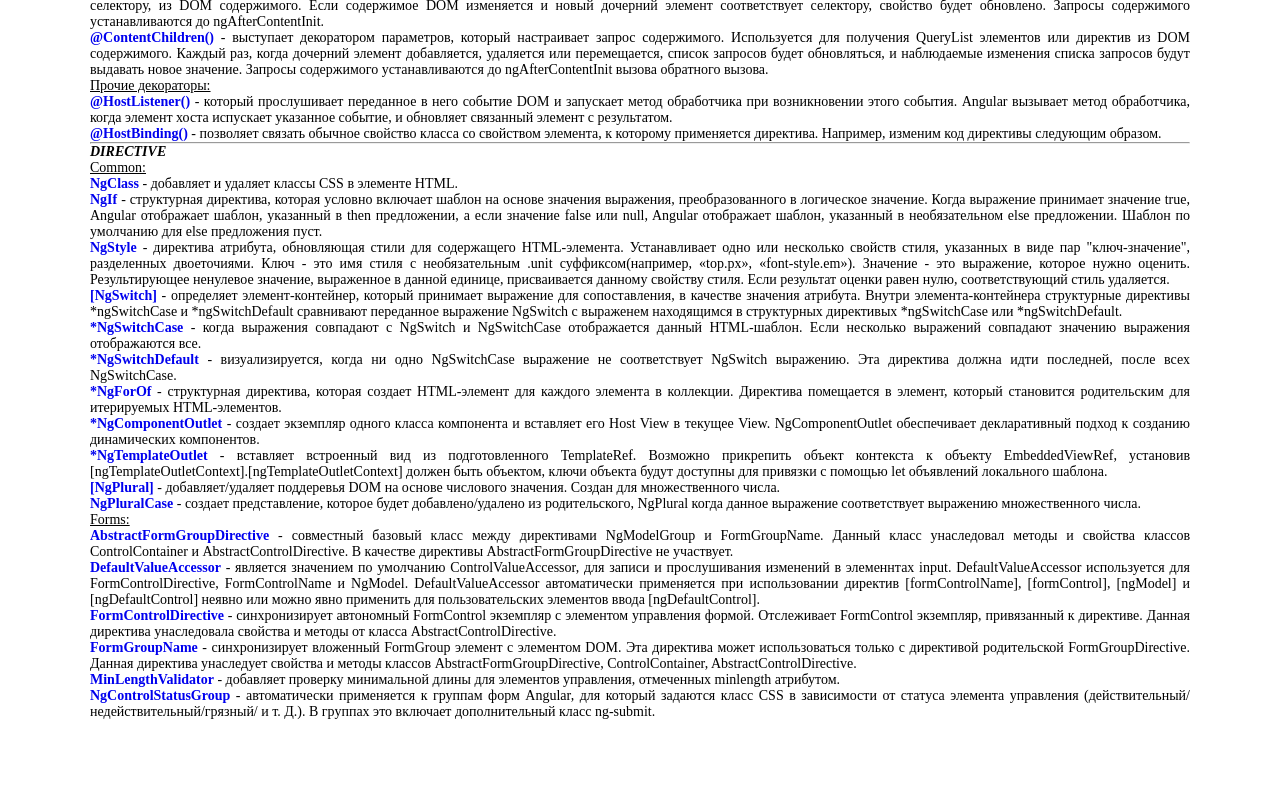
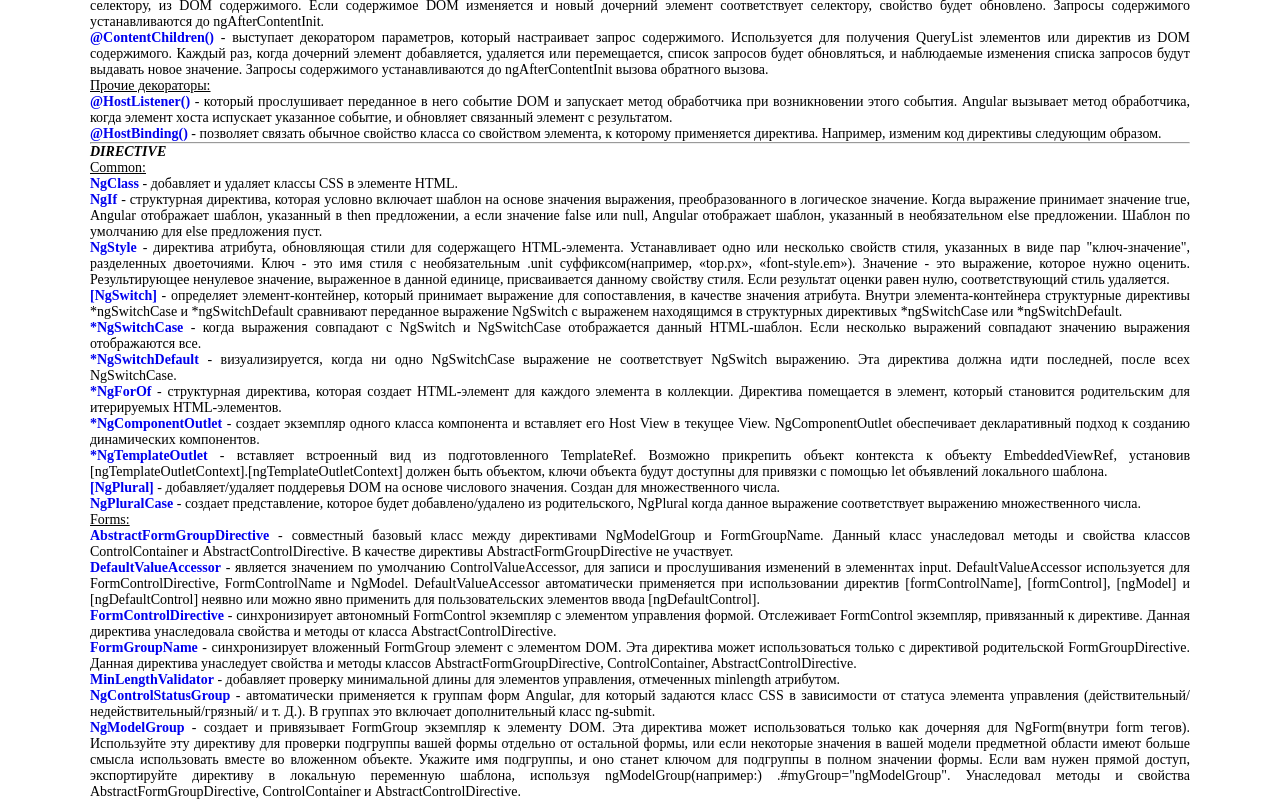
Before and after one commit to ArtemKashirin/API, an Angular app: page / in a window 1280 px wide. Shown: the part 1062-1862 px from the top of the page. Before the commit the page ends 1782 px from the top, so only its background shows below. Built offline with nearby package versions, Linux system fonts and the light colour scheme.

Commit message:
DIRECTIVE: NgModelGroup

```diff
--- a/src/app/app.component.html
+++ b/src/app/app.component.html
@@ -58,3 +58,4 @@
 <app-form-group-name></app-form-group-name>
 <app-min-length-validator></app-min-length-validator>
 <app-ng-control-status-group></app-ng-control-status-group>
+<app-ng-model-group></app-ng-model-group>
--- /dev/null
+++ b/src/app/directive/ng-model-group/ng-model-group.component.html
@@ -0,0 +1,24 @@
+<p><b><a [href] = "this.NgModelGroup">NgModelGroup</a></b> - создает и привязывает FormGroup экземпляр к элементу DOM. Эта директива может
+  использоваться только как дочерняя для NgForm(внутри form тегов). Используйте эту директиву для проверки подгруппы вашей формы отдельно
+  от остальной формы, или если некоторые значения в вашей модели предметной области имеют больше смысла использовать вместе во
+  вложенном объекте. Укажите имя подгруппы, и оно станет ключом для подгруппы в полном значении формы. Если вам нужен прямой доступ,
+  экспортируйте директиву в локальную переменную шаблона, используя ngModelGroup(например:) .#myGroup="ngModelGroup". Унаследовал
+методы и свойства AbstractFormGroupDirective, ControlContainer и AbstractControlDirective.</p>
+
+<!--
+<div>
+  <form #f = "ngForm" (ngSubmit) = "this.onSubmit(f, nameCtrl)">
+    <p *ngIf="nameCtrl.invalid">Name is invalid.</p>
+
+    <div ngModelGroup="name" #nameCtrl="ngModelGroup">
+      <input name="first" [ngModel]="name.first" minlength="2">
+      <input name="last" [ngModel]="name.last" required>
+    </div>
+
+    <input name="email" ngModel>
+    <button>Submit</button>
+  </form>
+
+  <button (click)="setValue()">Set value</button>
+</div>
+-->
--- /dev/null
+++ b/src/app/directive/ng-model-group/ng-model-group.component.ts
@@ -0,0 +1,29 @@
+import {Component, OnInit} from '@angular/core';
+import {NgForm, NgModelGroup} from "@angular/forms";
+
+@Component({
+  selector: 'app-ng-model-group',
+  templateUrl: './ng-model-group.component.html',
+  styleUrls: ['./ng-model-group.component.scss']
+})
+export class NgModelGroupComponent implements OnInit {
+  public NgModelGroup: string = 'https://angular.io/api/forms/NgModelGroup';
+  public name = {first: 'Nancy', last: ''};
+  constructor() {
+  }
+
+  ngOnInit(): void {
+
+  }
+
+
+
+  onSubmit(f: NgForm, a:NgModelGroup) {
+    console.log(f)
+    console.log(a)
+  }
+
+  setValue() {
+    this.name = {first: 'Bess', last: 'Marvin'};
+  }
+}
```
Also changed, not shown: src/app/app.module.ts (+5 -2 lines), src/app/directive/ng-model-group/ng-model-group.component.scss (added).
